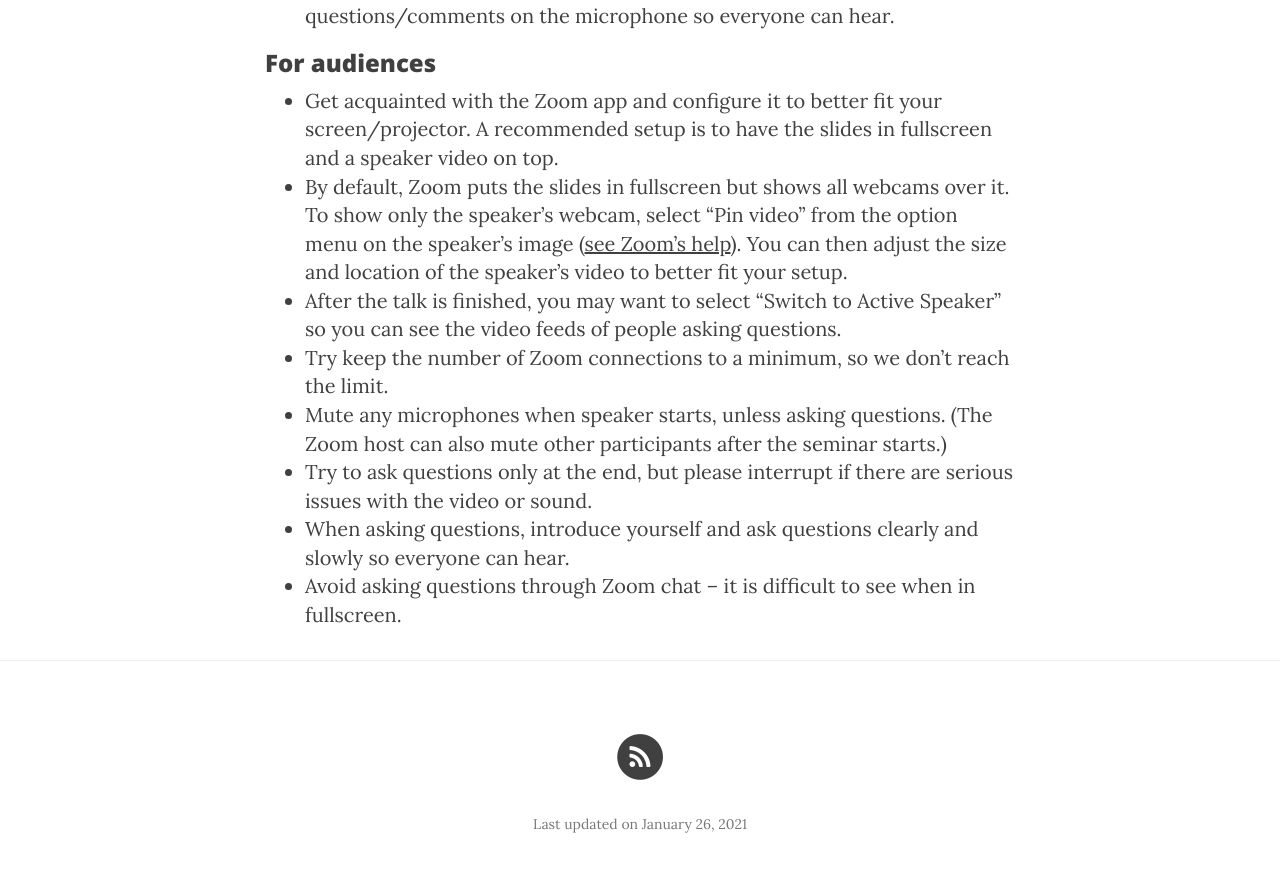
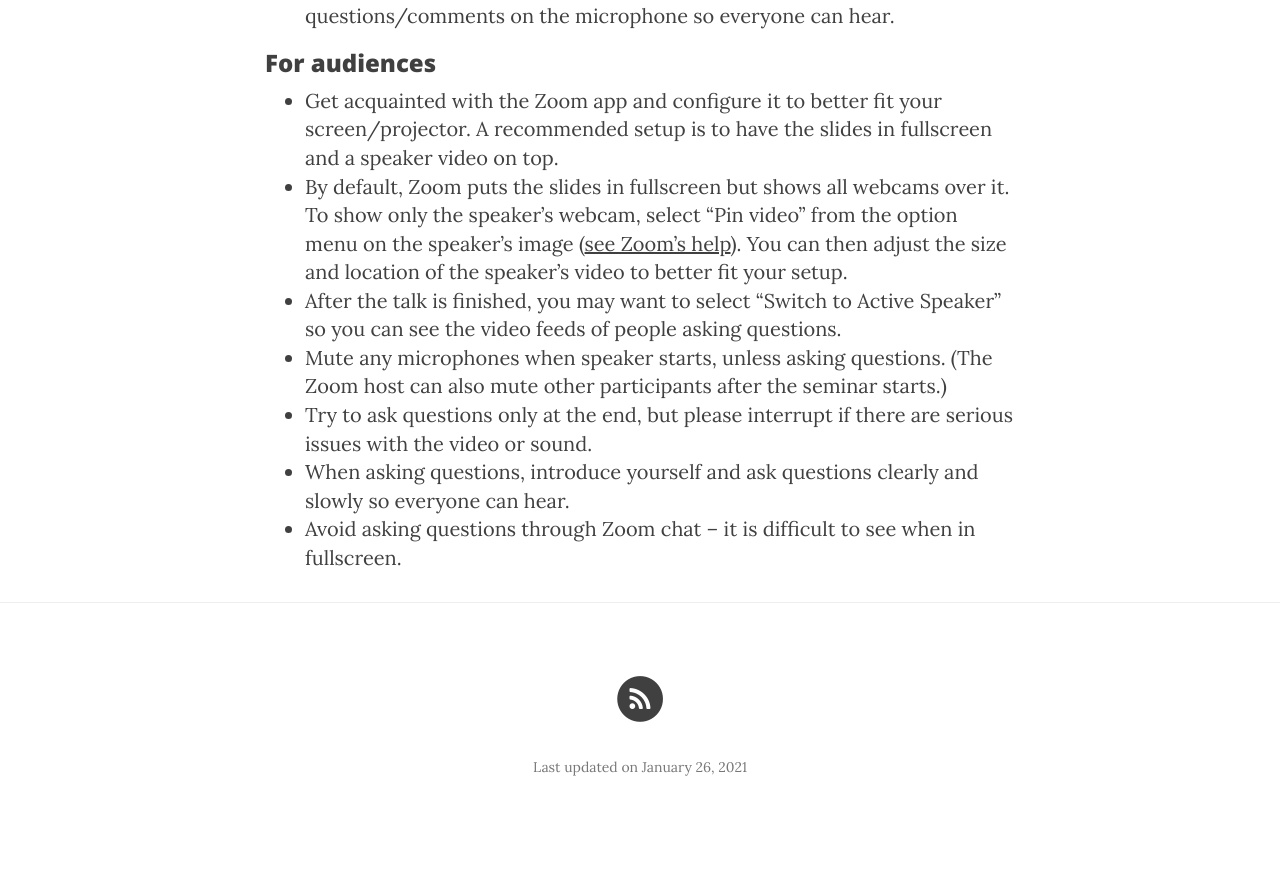
Before and after one commit to ITA-Solar/espos, a Jekyll site: the page built from guidelines.md, in a window 1280 px wide and 900 px high, scrolled down 1974 px. Shown: the top 872 px of the window. Built offline with Jekyll 4.4.1, drawn with Linux system fonts in a browser that asks for light colours; nearby versions of some CDN libraries; after the commit the page ends 2817 px from its top, so only the background shows below that.

Commit message:
Update guidelines.md

```diff
--- a/guidelines.md
+++ b/guidelines.md
@@ -35,7 +35,6 @@ Below we include some guidelines and tips for presenters, hosts, and audiences.
 * Get acquainted with the Zoom app and configure it to better fit your screen/projector. A recommended setup is to have the slides in fullscreen and a speaker video on top.
 * By default, Zoom puts the slides in fullscreen but shows all webcams over it. To show only the speaker's webcam, select "Pin video" from the option menu on the speaker's image (<a href="https://support.zoom.us/hc/en-us/articles/201362743-How-To-Pin-Screen-or-Screens-" style="text-decoration:underline">see Zoom's help</a>). You can then adjust the size and location of the speaker's video to better fit your setup.
 * After the talk is finished, you may want to select "Switch to Active Speaker" so you can see the video feeds of people asking questions.
-* Try keep the number of Zoom connections to a minimum, so we don't reach the limit.
 * Mute any microphones when speaker starts, unless asking questions. (The Zoom host can also mute other participants after the seminar starts.)
 * Try to ask questions only at the end, but please interrupt if there are serious issues with the video or sound.
 * When asking questions, introduce yourself and ask questions clearly and slowly so everyone can hear.
```
